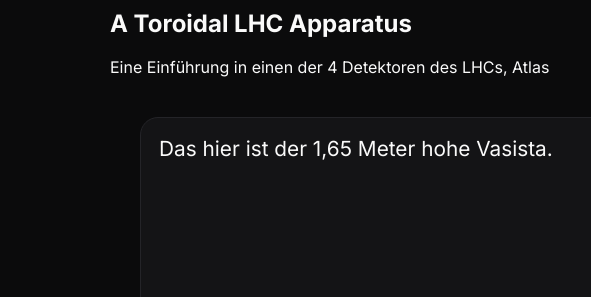
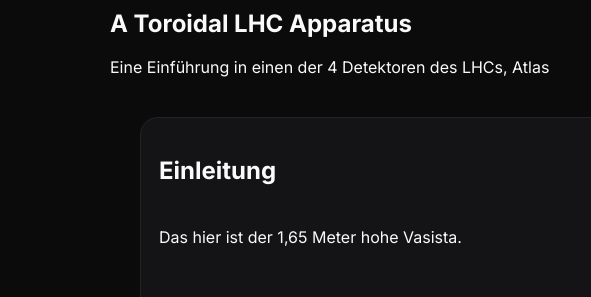
Before and after one commit to BlenderEnthusiast/Teilchenbeschleuniger_Cern, a plain HTML site: page index.html in a window 1280 px wide. Shown: the part 3840-4137 px from the top of the page, 0-591 px from the left. Drawn offline with nearby package versions, Linux system fonts and the light colour scheme.

Commit message:
Update index.html

```diff
--- a/index.html
+++ b/index.html
@@ -1350,10 +1350,10 @@
         const BASE = 'ATLAS/';
 
         const SEGMENTS = [
-          { title:"", text:"Das hier ist der 1,65 Meter hohe Vasista.", fwd:`${BASE}1.mp4`,  rev:`${BASE}1-1.mp4` },
-          { title:"", text:"Und das hier ist A Toroidal LHC Apparatus (ATLAS), einer der vier Kollisionsdetektoren des LHC-Ringes.", fwd:`${BASE}2.mp4`,  rev:`${BASE}2-2.mp4` },
-          { title:"", text:"100 Meter unter dem Boden steht dieser kolossale Detektor mit der 15-fachen Höhe Vasistas und wertet Kollisionen von Protonen und schweren Ionen aus.", fwd:`${BASE}3.mp4`,  rev:`${BASE}3-3.mp4` },
-          { title:"", text:"Mit einer Länge von 46 Metern und rund 7 000 Tonnen Gewicht besteht ATLAS aus konzentrischen Detektorschichten, die wir im Folgenden kennenlernen.", fwd:`${BASE}4.mp4`,  rev:`${BASE}4-4.mp4` },
+          { title:"Einleitung", text:"Das hier ist der 1,65 Meter hohe Vasista.", fwd:`${BASE}1.mp4`,  rev:`${BASE}1-1.mp4` },
+          { title:"Einleitung", text:"Und das hier ist A Toroidal LHC Apparatus (ATLAS), einer der vier Kollisionsdetektoren des LHC-Ringes.", fwd:`${BASE}2.mp4`,  rev:`${BASE}2-2.mp4` },
+          { title:"Einleitung", text:"100 Meter unter dem Boden steht dieser kolossale Detektor mit der 15-fachen Höhe Vasistas und wertet Kollisionen von Protonen und schweren Ionen aus.", fwd:`${BASE}3.mp4`,  rev:`${BASE}3-3.mp4` },
+          { title:"Einleitung", text:"Mit einer Länge von 46 Metern und rund 7 000 Tonnen Gewicht besteht ATLAS aus konzentrischen Detektorschichten, die wir im Folgenden kennenlernen.", fwd:`${BASE}4.mp4`,  rev:`${BASE}4-4.mp4` },
           { title:"", text:"", fwd:`${BASE}5.mp4`,  rev:`${BASE}5-5.mp4` },
           { title:"", text:"", fwd:`${BASE}6.mp4`,  rev:`${BASE}6-6.mp4` },
           { title:"", text:"", fwd:`${BASE}7.mp4`,  rev:`${BASE}7-7.mp4` },
```
